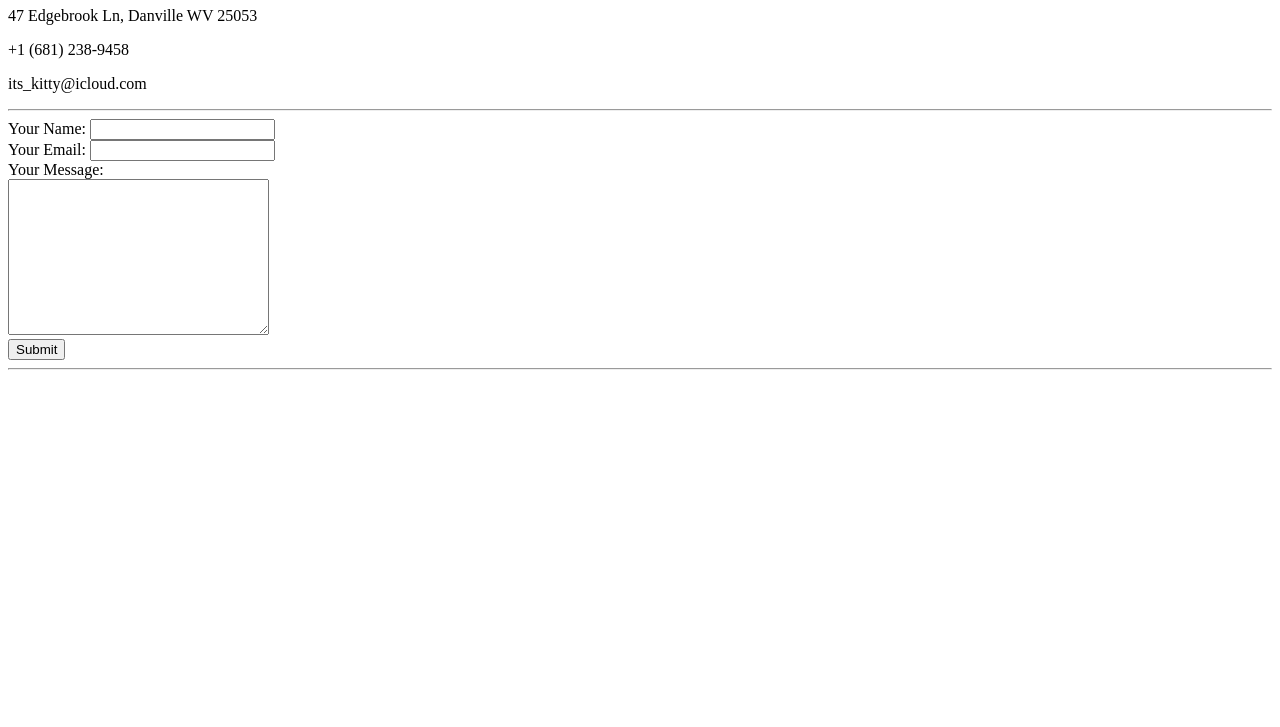
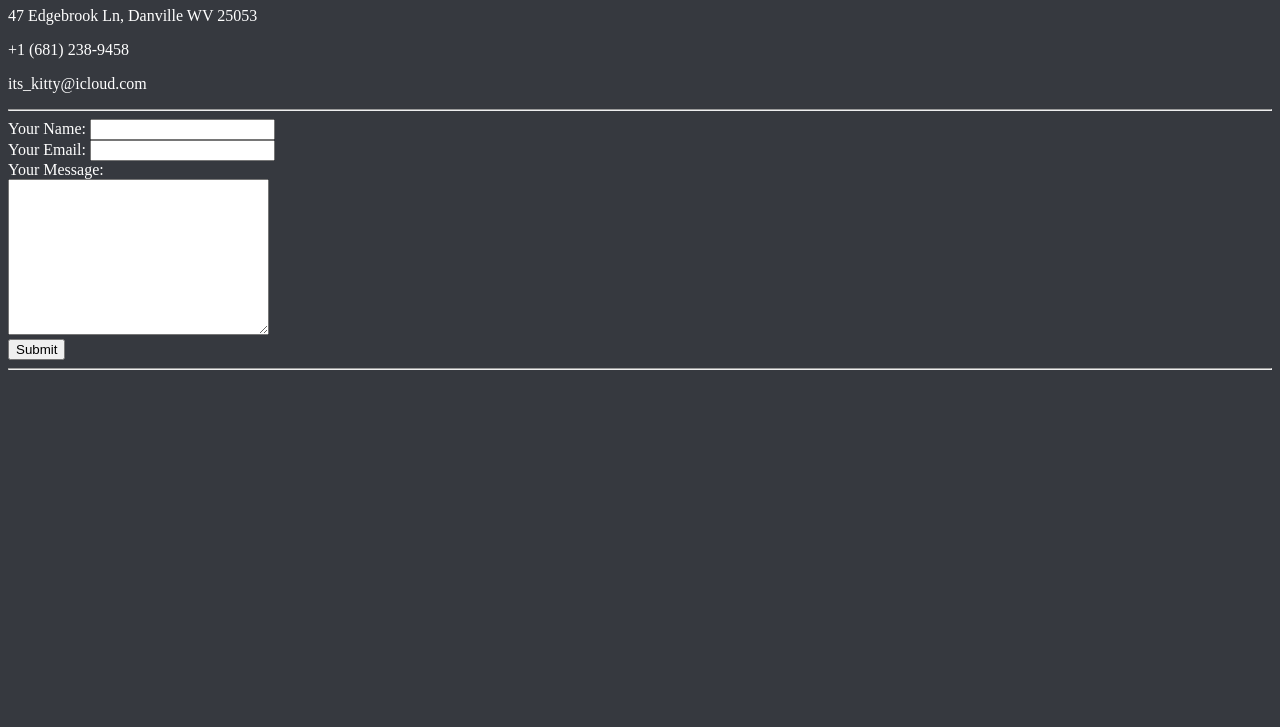
Before and after one commit to itskaty/cv, a plain HTML site: page contact.html in a window 1280 px wide. Shown: the part 73-800 px from the top of the page. Drawn offline with Linux system fonts and the light colour scheme.

Commit message:
updated theme

```diff
--- a/contact.html
+++ b/contact.html
@@ -6,7 +6,7 @@
     <meta http-equiv="X-UA-Compatible" content="ie=edge">
     <title>Katy's Contact Details</title>
   </head>
-    <body>
+    <body bgcolor=#36393F text=white link=#009FCB vlink=#009FCB alink=#009FCB>
       <h1>How to contact me</h1>
       <p>47 Edgebrook Ln, Danville WV 25053</p>
       <p>+1 (681) 238-9458</p>
```
Also changed, not shown: hobbies.html (+1 -1 lines), index.html (+1 -1 lines).
